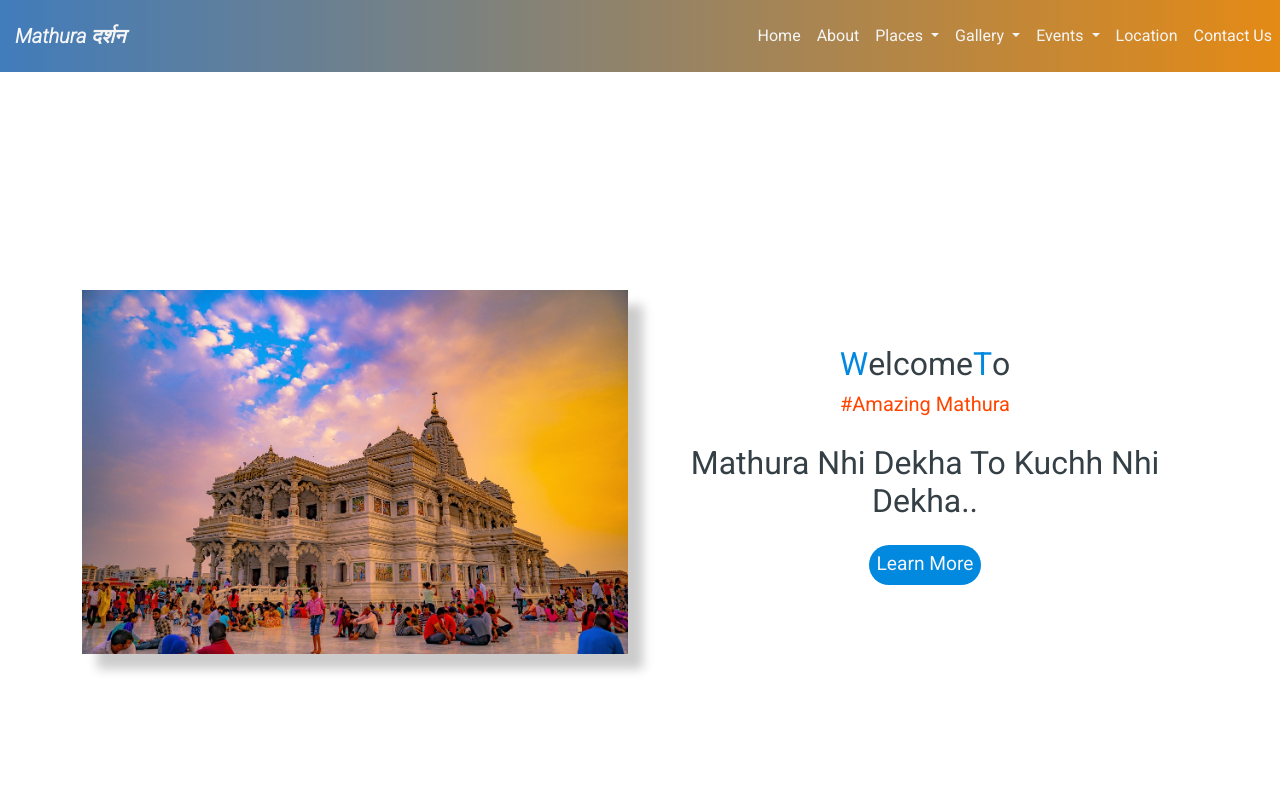
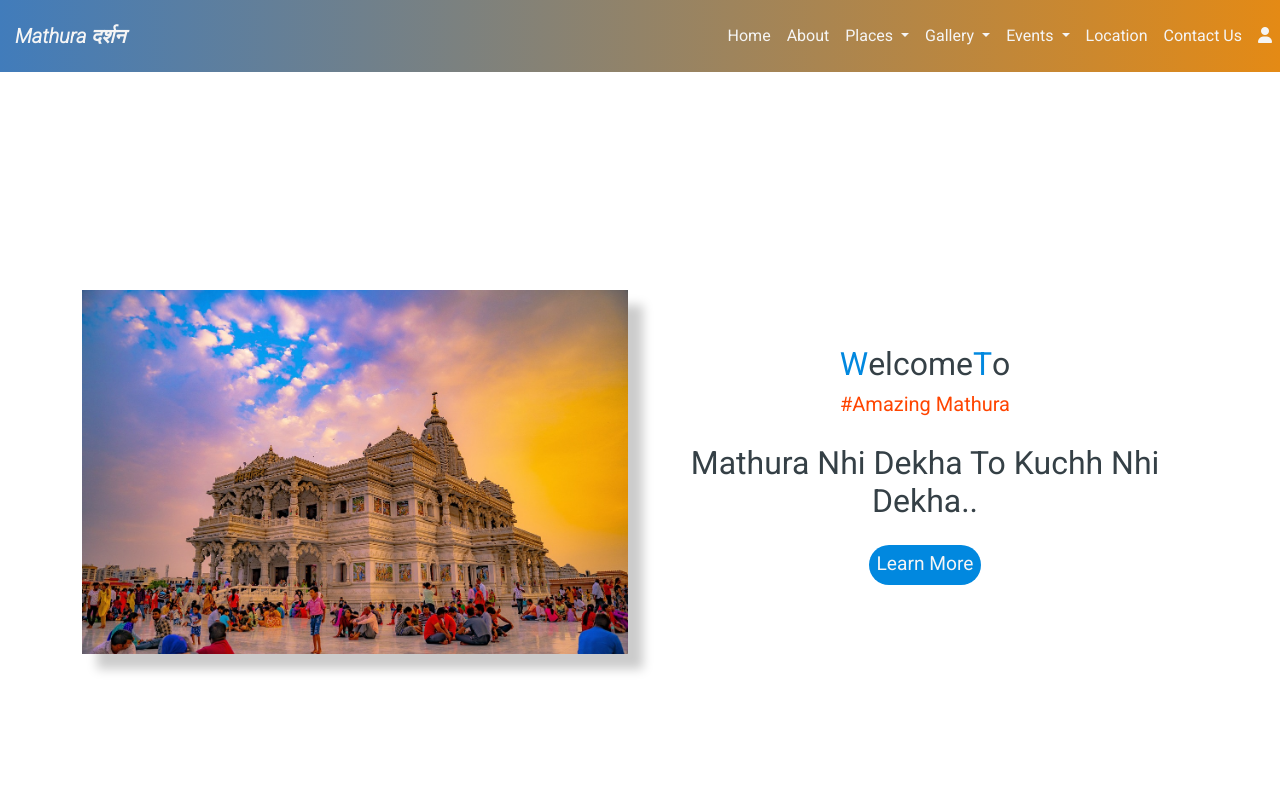
Before and after one commit to kumkum99/mathuraDarshan, a plain HTML site: page index.html in a window 1280 px wide. Shown: the top 800 px of the page. Drawn offline with nearby package versions, Linux system fonts and the light colour scheme.

Commit message:
Update index.html

```diff
--- a/index.html
+++ b/index.html
@@ -11,6 +11,7 @@
 <script src="https://cdn.jsdelivr.net/npm/bootstrap@5.3.0-alpha2/dist/js/bootstrap.min.js" integrity="sha384-heAjqF+bCxXpCWLa6Zhcp4fu20XoNIA98ecBC1YkdXhszjoejr5y9Q77hIrv8R9i" crossorigin="anonymous"></script>
 <script src="https://code.jquery.com/jquery-3.6.4.min.js" integrity="sha256-oP6HI9z1XaZNBrJURtCoUT5SUnxFr8s3BzRl+cbzUq8=" crossorigin="anonymous"></script>
 <link rel="stylesheet" href="https://cdn.jsdelivr.net/npm/@fortawesome/fontawesome-free@6.2.1/css/fontawesome.min.css">
+    <link rel="stylesheet" href="https://cdnjs.cloudflare.com/ajax/libs/font-awesome/6.4.0/css/all.min.css">
 <script src="https://code.jquery.com/jquery-3.6.4.min.js" integrity="sha256-oP6HI9z1XaZNBrJURtCoUT5SUnxFr8s3BzRl+cbzUq8=" crossorigin="anonymous"></script>
 <script src="main.js"></script>
 <style>
@@ -89,6 +90,9 @@
                   </li>
                   <li class="nav-item">
                     <a class="nav-link " href="Contact.html">Contact us</a>
+                  </li>
+                     <li class="nav-item">
+                    <a class="nav-link " href="login.html"><i class="fa-solid fa-user"></i></a>
                   </li>
                 </ul>
               </div>
```
